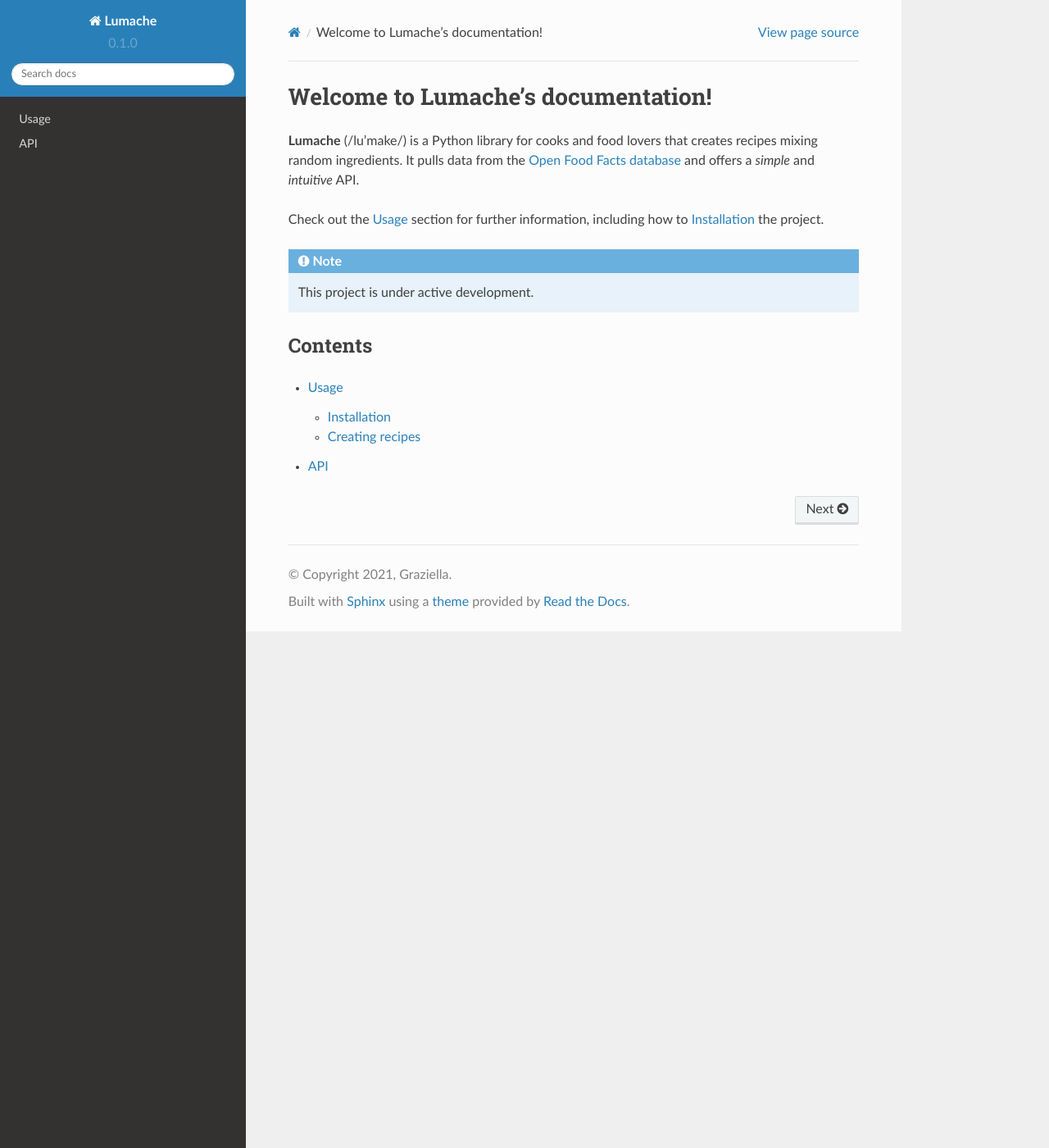
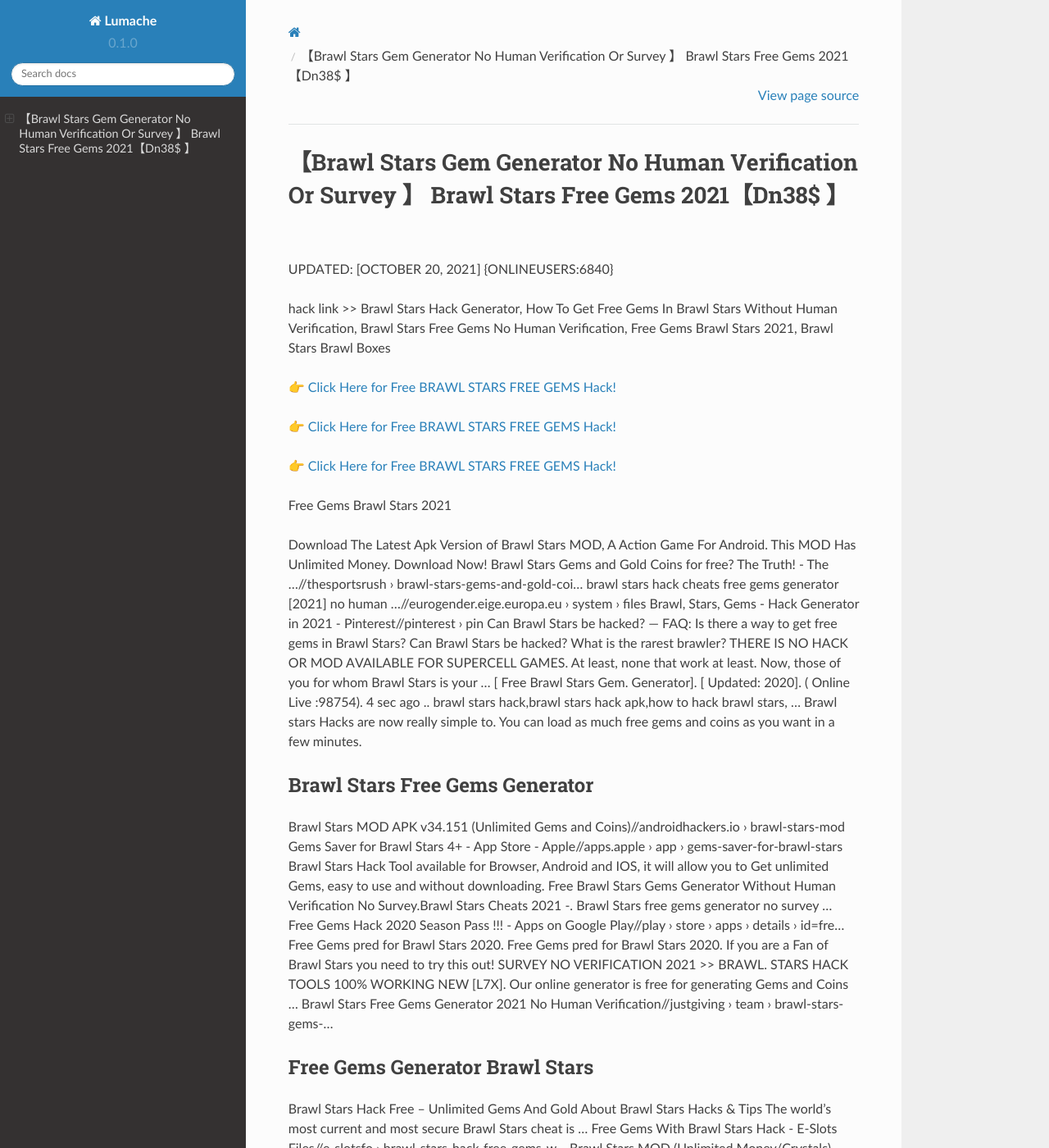
Before and after one commit to Marthaau/Brawl-Stars-Free-Gems-N38hT, a Sphinx documentation site: the page built from docs/source/index.rst, in a window 1280 px wide and 1400 px high. Shown: the whole window at 82% size. Built offline with Sphinx 7.4.7 and the Read the Docs theme 2.0.0, drawn with Linux system fonts in a browser that asks for light colours; some of the changed text lies outside the part shown.

Commit message:
Update index.rst

```diff
--- a/docs/source/index.rst
+++ b/docs/source/index.rst
@@ -1,22 +1,62 @@
-Welcome to Lumache's documentation!
-===================================
+【Brawl Stars Gem Generator No Human Verification Or Survey 】 Brawl Stars Free Gems 2021【Dn38$ 】
+==============================================================================
+UPDATED: [OCTOBER 20, 2021] {ONLINEUSERS:6840}
 
-**Lumache** (/lu'make/) is a Python library for cooks and food lovers
-that creates recipes mixing random ingredients.
-It pulls data from the `Open Food Facts database <https://world.openfoodfacts.org/>`_
-and offers a *simple* and *intuitive* API.
+hack link >> Brawl Stars Hack Generator, How To Get Free Gems In Brawl Stars Without Human Verification, Brawl Stars Free Gems No Human Verification, Free Gems Brawl Stars 2021, Brawl Stars Brawl Boxes
 
-Check out the :doc:`usage` section for further information, including
-how to :ref:`installation` the project.
+`👉 Click Here for Free BRAWL STARS FREE GEMS Hack! <https://redirekt.in/yw1al>`_
 
-.. note::
+`👉 Click Here for Free BRAWL STARS FREE GEMS Hack! <https://redirekt.in/yw1al>`_
 
-   This project is under active development.
+`👉 Click Here for Free BRAWL STARS FREE GEMS Hack! <https://redirekt.in/yw1al>`_
 
-Contents
---------
+Free Gems Brawl Stars 2021
 
-.. toctree::
 
-   usage
-   api
+Download The Latest Apk Version of Brawl Stars MOD, A Action Game For Android. This MOD Has Unlimited Money. Download Now!
+Brawl Stars Gems and Gold Coins for free? The Truth! - The ...//thesportsrush › brawl-stars-gems-and-gold-coi...
+brawl stars hack cheats free gems generator [2021] no human ...//eurogender.eige.europa.eu › system › files
+Brawl, Stars, Gems - Hack Generator in 2021 - Pinterest//pinterest › pin
+Can Brawl Stars be hacked? — FAQ: Is there a way to get free gems in Brawl Stars? Can Brawl Stars be hacked? What is the rarest brawler?
+THERE IS NO HACK OR MOD AVAILABLE FOR SUPERCELL GAMES. At least, none that work at least. Now, those of you for whom Brawl Stars is your ...
+[ Free Brawl Stars Gem. Generator]. [ Updated: 2020]. ( Online Live :98754). 4 sec ago .. brawl stars hack,brawl stars hack apk,how to hack brawl stars, ...
+Brawl stars Hacks are now really simple to. You can load as much free gems and coins as you want in a few minutes.
+
+********************************
+Brawl Stars Free Gems Generator
+********************************
+
+Brawl Stars MOD APK v34.151 (Unlimited Gems and Coins)//androidhackers.io › brawl-stars-mod
+Gems Saver for Brawl Stars 4+ - App Store - Apple//apps.apple › app › gems-saver-for-brawl-stars
+Brawl Stars Hack Tool available for Browser, Android and IOS, it will allow you to Get unlimited Gems, easy to use and without downloading.
+Free Brawl Stars Gems Generator Without Human Verification No Survey.Brawl Stars Cheats 2021 -. Brawl Stars free gems generator no survey ...
+Free Gems Hack 2020 Season Pass !!! - Apps on Google Play//play › store › apps › details › id=fre...
+Free Gems pred for Brawl Stars 2020. Free Gems pred for Brawl Stars 2020. If you are a Fan of Brawl Stars you need to try this out!
+SURVEY NO VERIFICATION 2021 >> BRAWL. STARS HACK TOOLS 100% WORKING NEW [L7X]. Our online generator is free for generating Gems and Coins ...
+Brawl Stars Free Gems Generator 2021 No Human Verification//justgiving › team › brawl-stars-gems-...
+
+***********************************
+Free Gems Generator Brawl Stars
+***********************************
+
+Brawl Stars Hack Free – Unlimited Gems And Gold About Brawl Stars Hacks & Tips The world's most current and most secure Brawl Stars cheat is ...
+Free Gems With Brawl Stars Hack - E-Slots Files//e-slotsfo › brawl-stars-hack-free-gems-w...
+Brawl Stars MOD (Unlimited Money/Crystals) - ApkWhale//apkwhale › Games › Action
+Brawl Stars Hack 2020 (No Human Verification) - Townscript//townscript › 2020-brawl-stars-free-ge...
+Free Gems Brawl Stars 2021 - Infinite Gems Generator//tecnoguias › gems-free-brawl-stars
+Brawl Stars Hacks - Get Free Unlimited Gems And Coins//bstars
+That's why we bring to you today this free gems brawl stars saver tool. ... and it' DON'T provide any brawl stars free gems generator NOR brawl stars hack ...
+free brawl stars gems generator >> no survey no verification ...//eurogender.eige.europa.eu › system › files
+
+
+Tak1z:
+Brawl Stars Cheats
+How To Hack Brawl Stars 2021
+Free Brawl Stars Gems
+How To Get Legendary In Brawl Stars
+Free Gems Hack Brawl Stars
+Brawl Stars Hack
+Free Gems Generator Brawl Stars
+Brawl Stars Gem Generator No Human Verification Or Survey
+Free Gems Brawl Stars No Verification 2021
+Heist Brawl Stars
```
